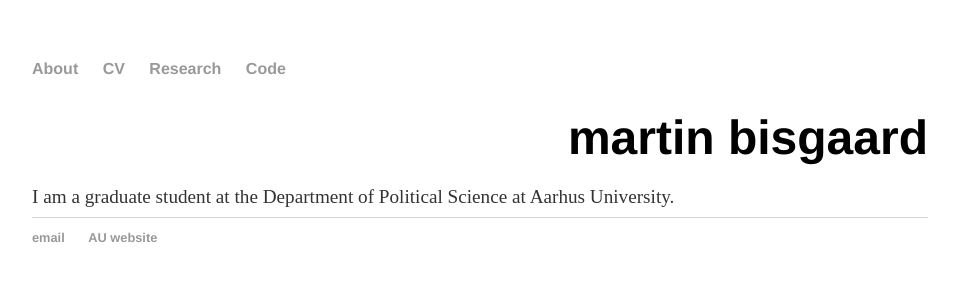
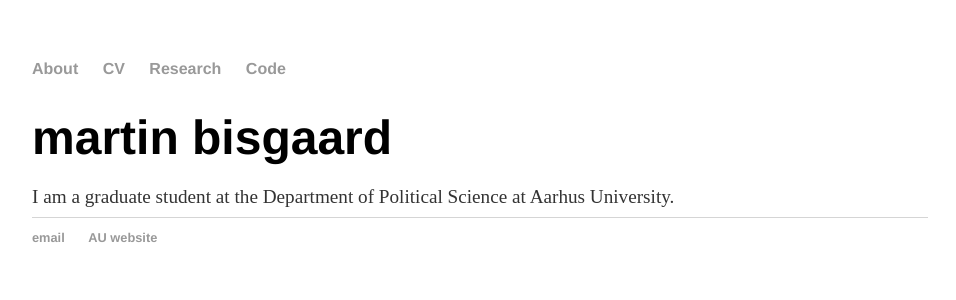
Before and after one commit to mbisgaard/mbisgaard.github.io, a Jekyll site: the page built from index.html, in a window 1280 px wide. Shown: the top 300 px of the page, without its empty margins (160-1116 px from the left). Built offline with Jekyll 4.4.1, drawn with Linux system fonts in a browser that asks for light colours.

Commit message:
Update index.html

```diff
--- a/index.html
+++ b/index.html
@@ -3,6 +3,6 @@ layout: default
 title: Martin Bisgaard
 ---
 <div class="blurb">
-	<h1 align="right">martin bisgaard</h1>
+	<h1>martin bisgaard</h1>
 	<p>I am a graduate student at the Department of Political Science at Aarhus University.</p>
 </div><!-- /.blurb -->
```
